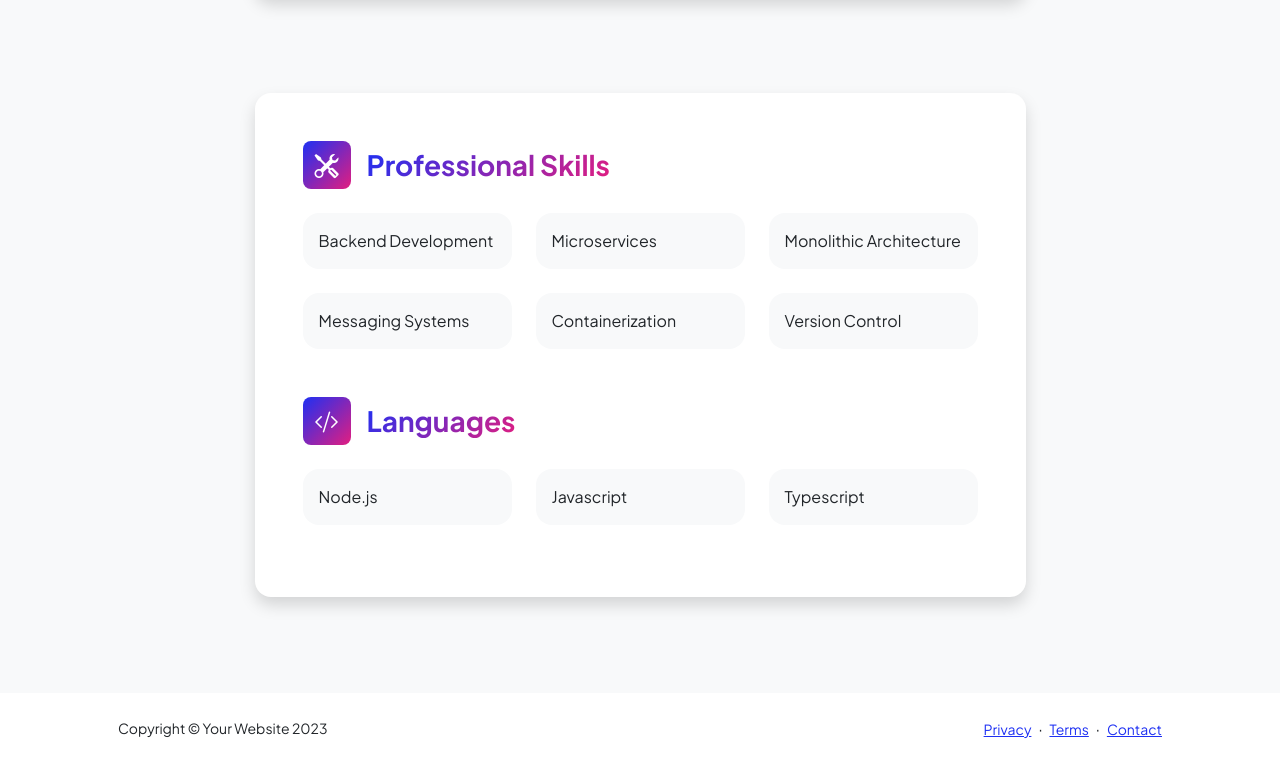
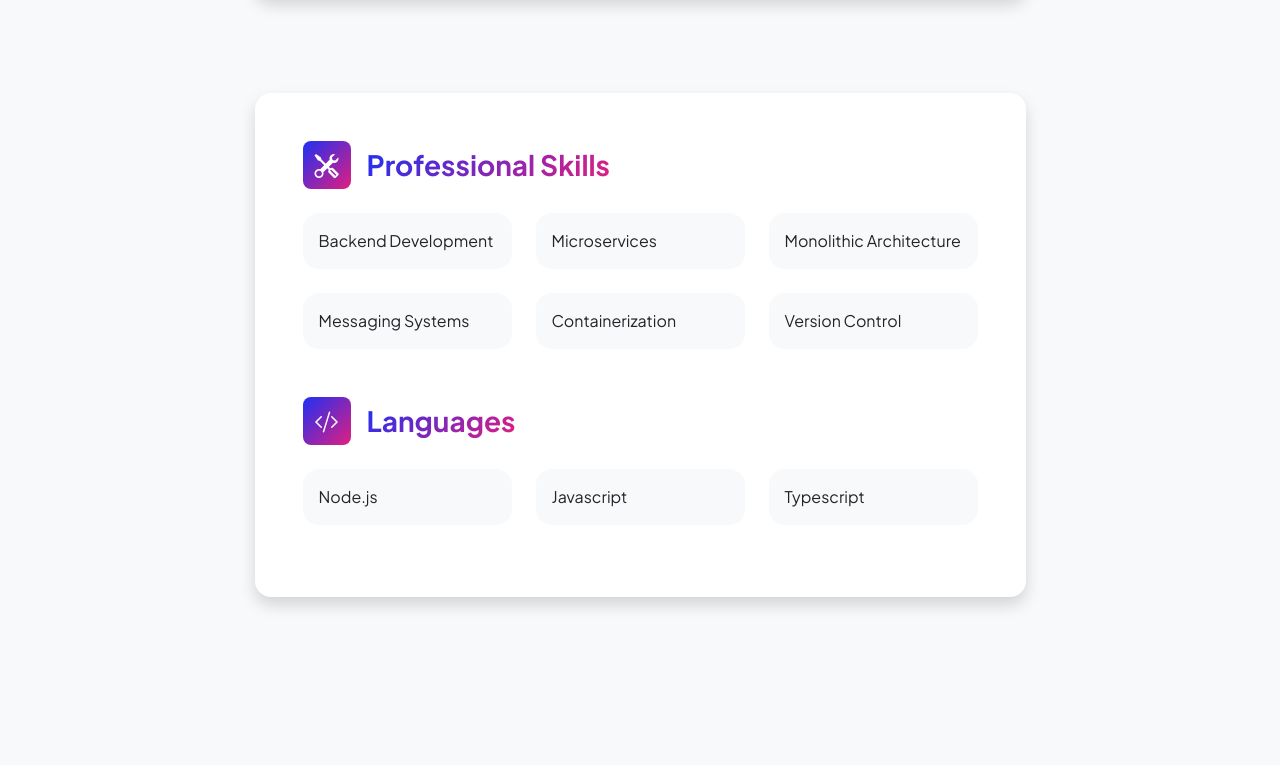
Before and after one commit to devkotarajan/devkotarajan.github.io, a plain HTML site: page resume.html in a window 1280 px wide. Shown: the part 552-1317 px from the top of the page. After the commit the page ends 1245 px from the top, so only its background shows below. Drawn offline with nearby package versions, Linux system fonts and the light colour scheme.

Commit message:
remove footer

```diff
--- a/resume.html
+++ b/resume.html
@@ -245,25 +245,6 @@
         </div>
       </div>
     </main>
-    <!-- Footer-->
-    <footer class="bg-white py-4 mt-auto">
-      <div class="container px-5">
-        <div
-          class="row align-items-center justify-content-between flex-column flex-sm-row"
-        >
-          <div class="col-auto">
-            <div class="small m-0">Copyright &copy; Your Website 2023</div>
-          </div>
-          <div class="col-auto">
-            <a class="small" href="#!">Privacy</a>
-            <span class="mx-1">&middot;</span>
-            <a class="small" href="#!">Terms</a>
-            <span class="mx-1">&middot;</span>
-            <a class="small" href="#!">Contact</a>
-          </div>
-        </div>
-      </div>
-    </footer>
     <!-- Bootstrap core JS-->
     <script src="https://cdn.jsdelivr.net/npm/bootstrap@5.2.3/dist/js/bootstrap.bundle.min.js"></script>
     <!-- Core theme JS-->
```
